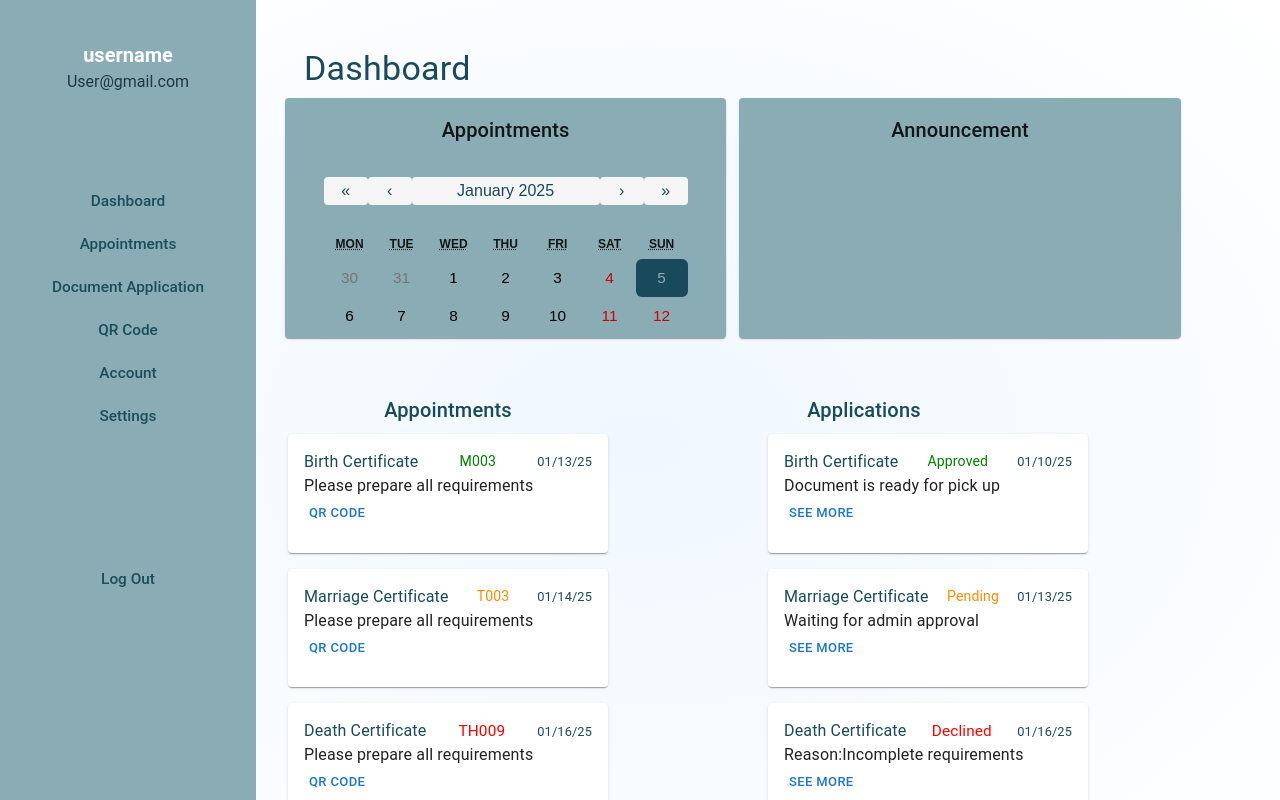
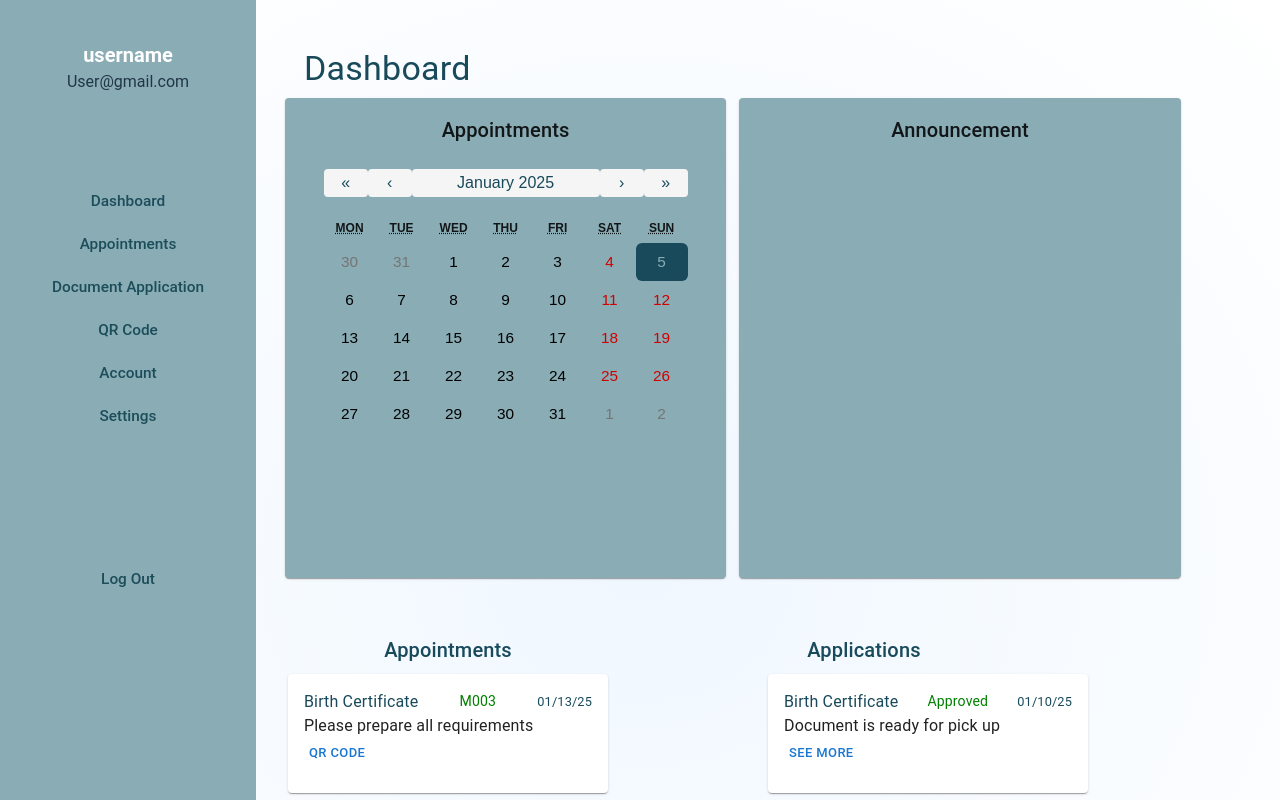
Before and after one commit to YuKARLO15/Bulak-Smart-Connect-JS, a React (Vite) app in the folder bulak-smart-connect-js/: page /UserDashBoard in a window 1280 px wide. Shown: the top 800 px of the page. Built offline with nearby package versions, Linux system fonts and the light colour scheme.

Commit message:
edited calendar

```diff
--- a/bulak-smart-connect-js/src/LogInComponents/LogInContent.jsx
+++ b/bulak-smart-connect-js/src/LogInComponents/LogInContent.jsx
@@ -27,7 +27,7 @@ const LogInContent = () => {
         <Typography variant="body2" color="text.secondary" className="SignUpText">
           DON'T HAVE AN ACCOUNT?
         </Typography>
-      <RouterLink to = '/SignupForm' className="SignupLink">
+      <RouterLink to = '/SignUpForm' className="SignUpLink">
         <Button className="SignUpButton" variant="outlined">
           Sign Up
         </Button></RouterLink>
--- a/bulak-smart-connect-js/src/UserDashboard/DashboardContent.css
+++ b/bulak-smart-connect-js/src/UserDashboard/DashboardContent.css
@@ -16,7 +16,7 @@
     margin-bottom: 5vh;
     margin-top: 5vh;
     margin-left: 1vw;
-    height: 30vh;
+    height: 60vh;
     background-color: #8AACB5 !important;
   }
   .ApplicationCard{
@@ -89,7 +89,7 @@
   display: flex;
   flex-direction: column;
   width: auto;
-  height: auto;
+  height: 20vh;
   border: none;
   background-color: #8AACB5  ;
   padding: 10px;
--- a/bulak-smart-connect-js/src/pages/SignUpForm.jsx
+++ b/bulak-smart-connect-js/src/pages/SignUpForm.jsx
@@ -1,7 +1,7 @@
 import React, { useState, useEffect } from "react";
 import "../styles/SignUpForm.css";
 
-const SignupForm = () => {
+const SignUpForm = () => {
   const [formData, setFormData] = useState({
     username: "",
     password: "",
@@ -400,4 +400,4 @@ const SignupForm = () => {
   );
 };
 
-export default SignupForm;
+export default SignUpForm;
```
